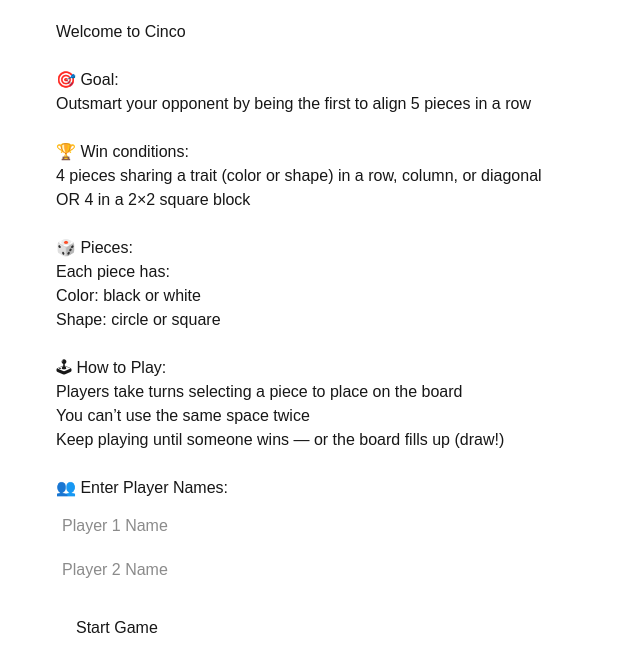
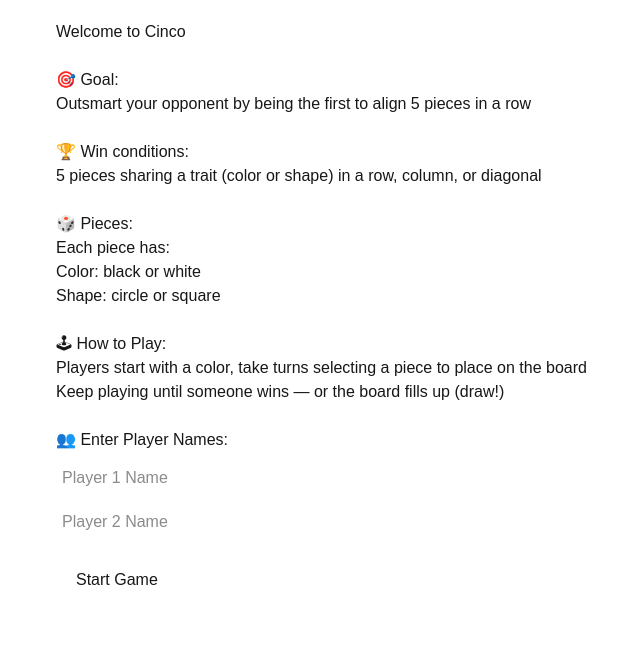
Before and after one commit to iam-weijie/cinco, a Next.js app: page / in a window 1280 px wide. Shown: the top 672 px of the page, without its empty margins (304-944 px from the left). Built offline with nearby package versions, Linux system fonts and the light colour scheme.

Commit message:
page.js adapted for cinco

```diff
--- a/app/page.js
+++ b/app/page.js
@@ -14,6 +14,8 @@ export default function Home() {
     <GamePage
       player1={player1}
       player2={player2}
+      player1Color = "white"
+      player2Color = "black"
       onRestart={() => setGameStarted(false)}
     />
   ) : (
@@ -25,8 +27,7 @@ export default function Home() {
       <br/>
       <h2>🏆 Win conditions:</h2>
       <ul>
-        <li>4 pieces sharing a trait (color or shape) in a row, column, or diagonal</li>
-        <li>OR 4 in a 2×2 square block</li>
+        <li>5 pieces sharing a trait (color or shape) in a row, column, or diagonal</li>
       </ul>
       <br/>
       <h2>🎲 Pieces:</h2>
@@ -38,8 +39,7 @@ export default function Home() {
       <br/>
       <h2>🕹 How to Play:</h2>
       <ol>
-        <li>Players take turns selecting a piece to place on the board</li>
-        <li>You can’t use the same space twice</li>
+        <li>Players start with a color, take turns selecting a piece to place on the board</li>
         <li>Keep playing until someone wins — or the board fills up (draw!)</li>
       </ol>
       <br/>
```
